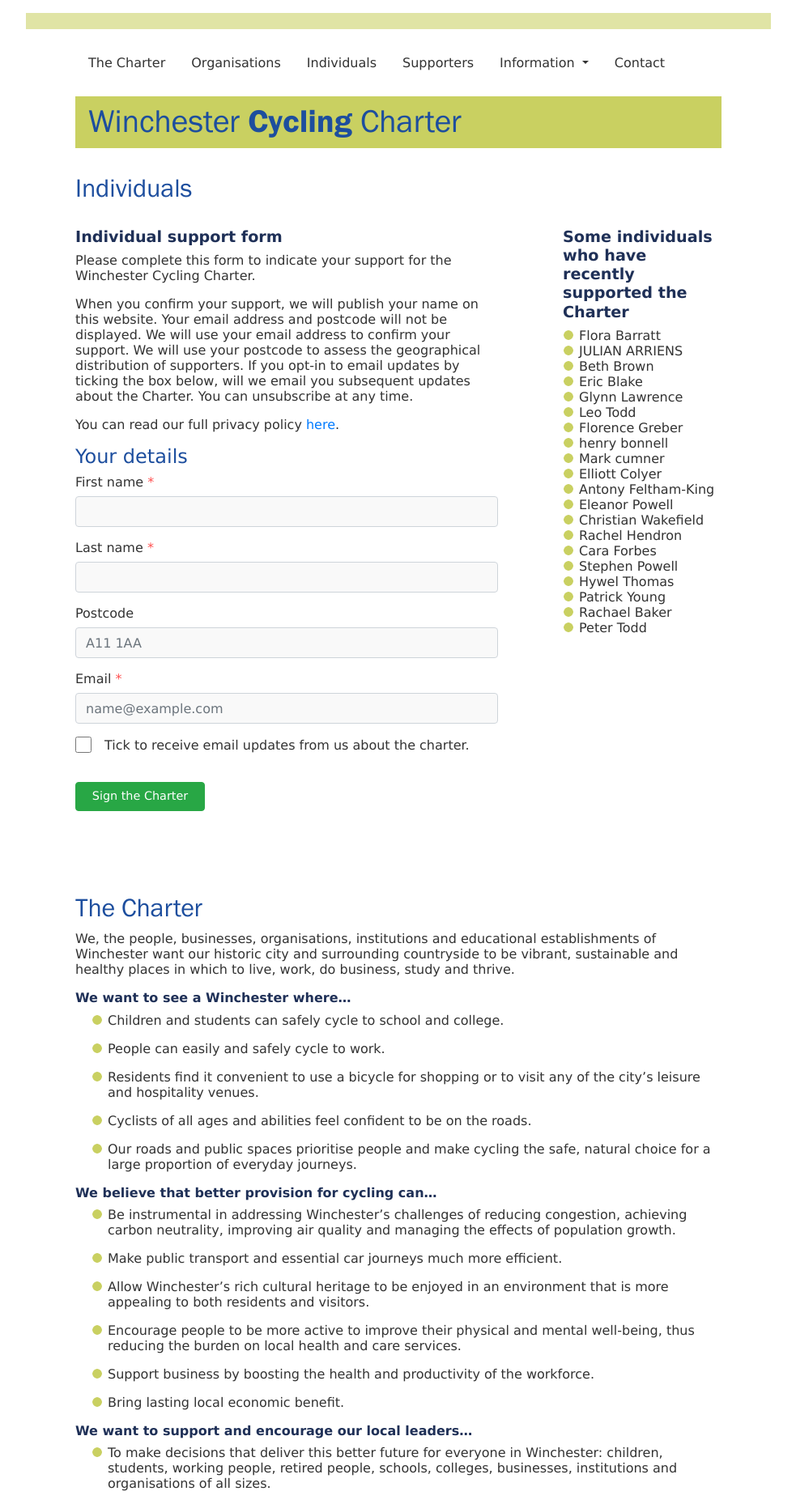
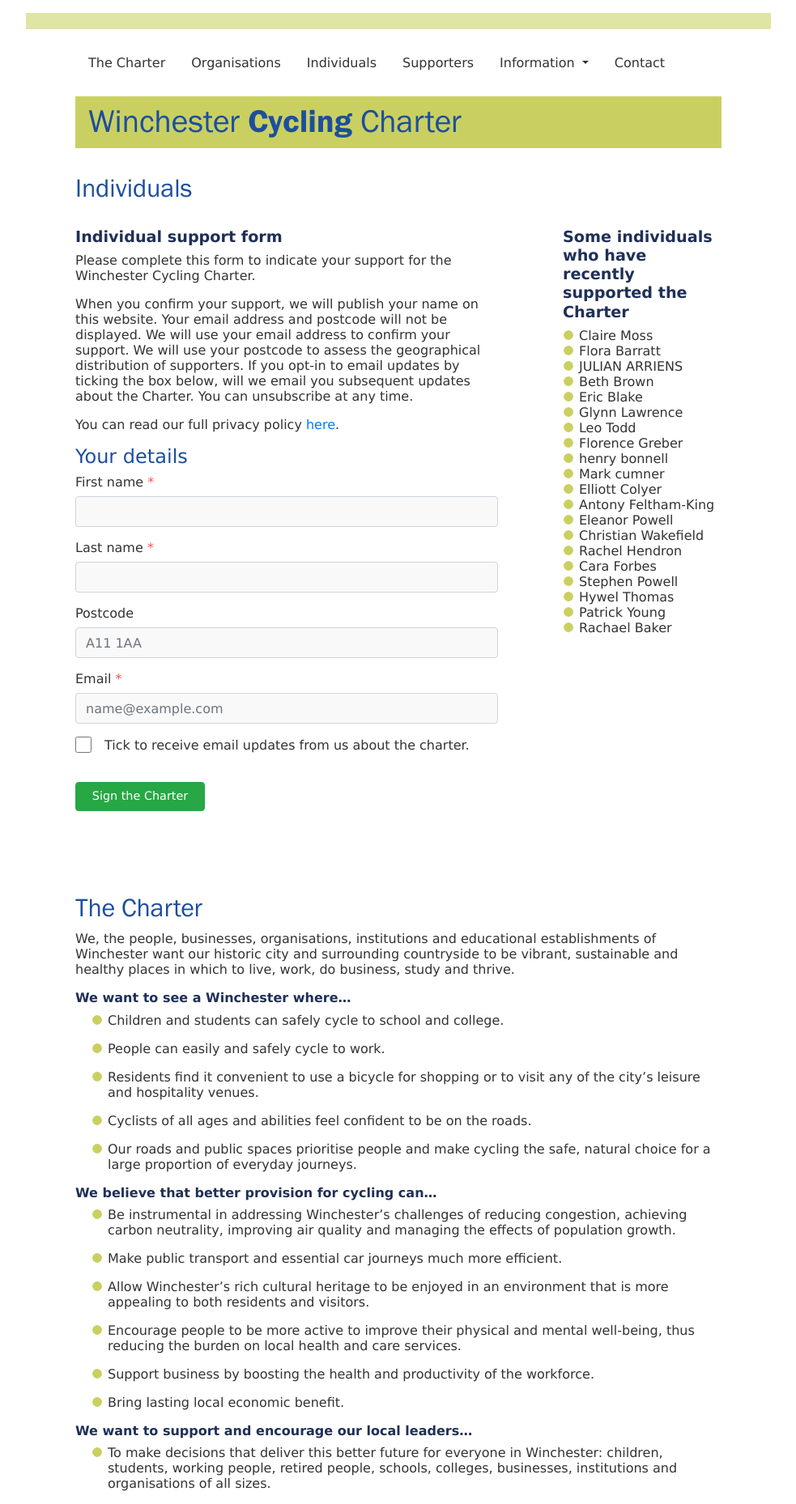
Before and after one commit to winchestercyclingcharter/winchestercyclingcharter.github.io, a Jekyll site: the page built from ind-page.md, in a window 1280 px wide. Shown: the whole page at 81% size, without its empty margins (148-1131 px from the left). Built offline with Jekyll 4.4.1, drawn with Linux system fonts in a browser that asks for light colours; nearby versions of some CDN libraries.

Commit message:
Update people.yml

```diff
--- a/_data/people.yml
+++ b/_data/people.yml
@@ -550,3 +550,4 @@ people:
 - { lastname: Brown, firstname: Beth, dt: 20210917-173754-482064 }
 - { lastname: ARRIENS, firstname: JULIAN, dt: 20210923-065527-236985 }
 - { lastname: Barratt, firstname: Flora, dt: 20210924-135914-011652 }
+- { lastname: Moss, firstname: Claire, dt: 20210928-171314-976370 }
```
